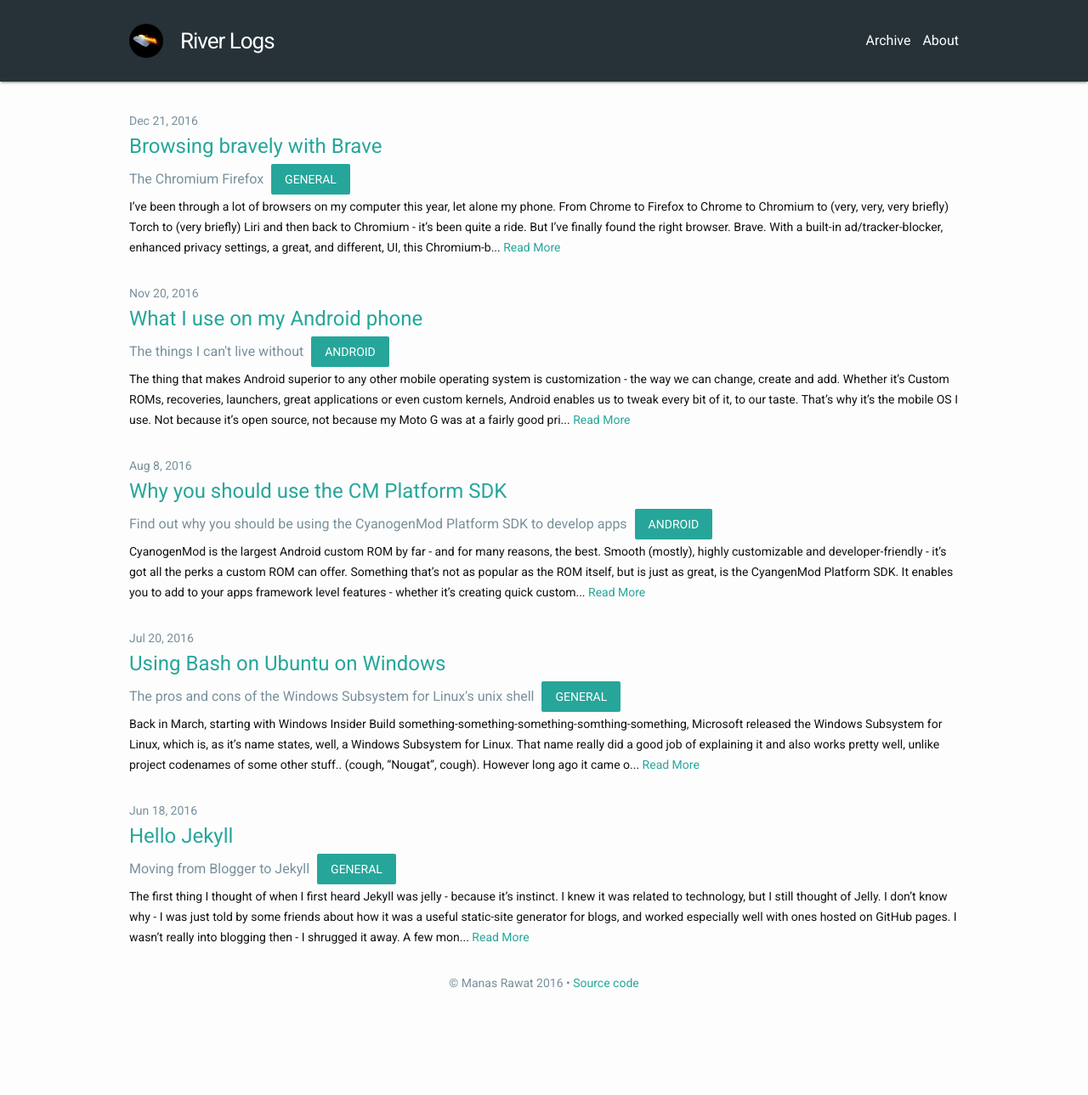
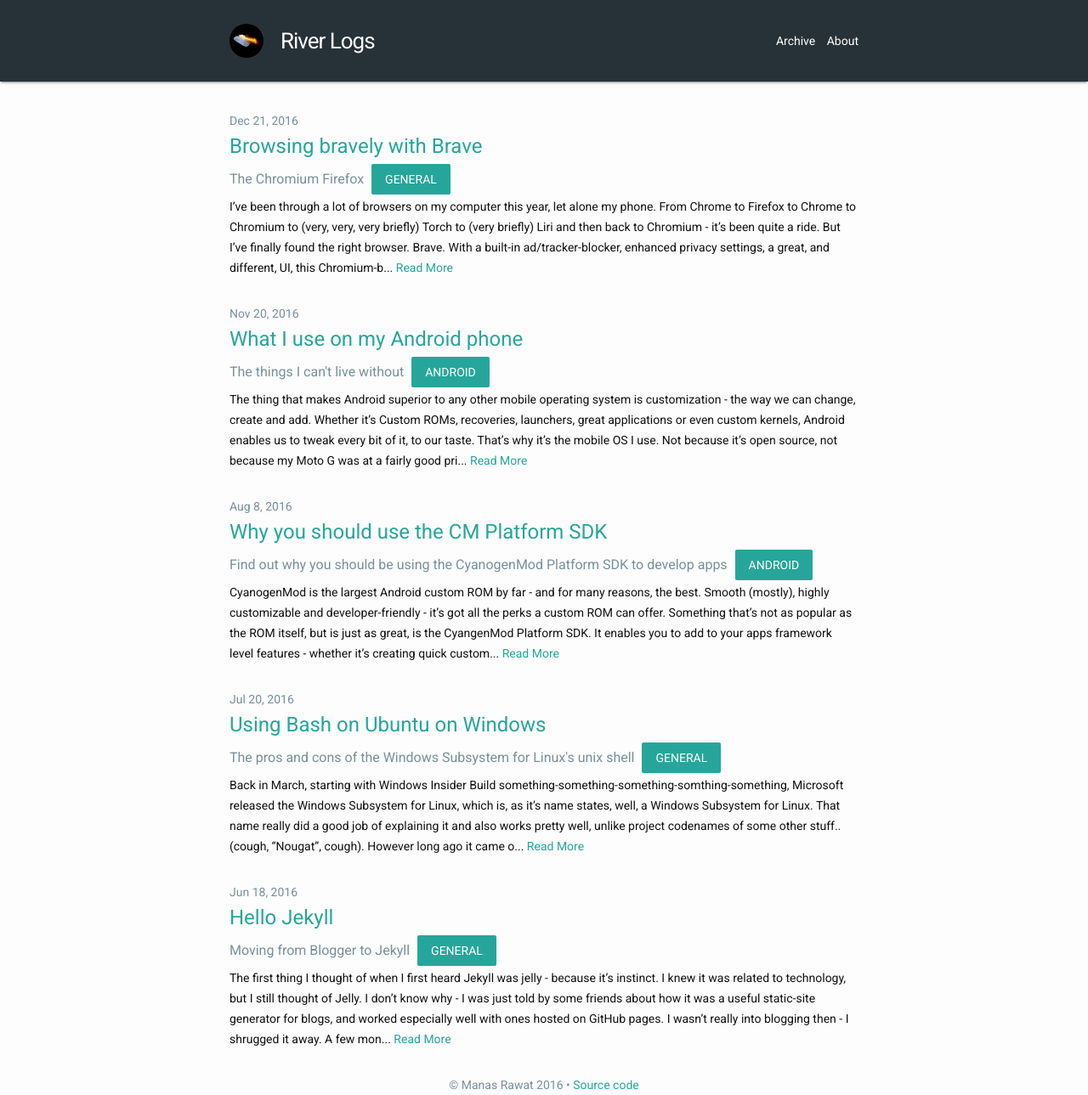
Before and after one commit to manasrawat/manasrawat.github.io, a Jekyll site: the page built from index.html, in a window 1280 px wide and 1289 px high. Shown: the whole window at 85% size. Built offline with Jekyll 4.4.1, drawn with Linux system fonts in a browser that asks for light colours; nearby versions of some CDN libraries.

Commit message:
Rewrote a lot of code, replaced some stuff with base Jekyll

```diff
--- a/_includes/header.html
+++ b/_includes/header.html
@@ -1,9 +1,10 @@
 <link rel="stylesheet" href="{{ "/css/styles.css" | prepend: site.baseurl }}">
-<header class="mdl-card mdl-shadow--2dp">
 
-  <div class="my-wrapper">
+<header class="site-header">
 
-	<div style="display: inline-flex; align-items:center;" class="title-wrap">
+  <div class="wrapper" style="padding: 20px 30px">
+
+    <div style="display: inline-flex; align-items:center;" class="title-wrap">
 		<a href="https://github.com/munowse">
 			<img src="/res/munowse.png" title="My GitHub" style="margin-right: 20px; height: 40px; border-radius: 50%;"/>
 		</a>
@@ -25,7 +26,7 @@
 		<!--mobile navigation-->
 		<div class="nav-mobile">
 			<button id="menu" class="mdl-button mdl-js-button mdl-button--icon">
-				<i class="material-icons">more_vert</i>
+				<i class="material-icons" style="color: #ffffff">more_vert</i>
 			</button>
 			<ul class="mdl-menu mdl-menu--bottom-right mdl-js-menu" for="menu">
 				<a href="/posts-archive">
--- a/_layouts/default.html
+++ b/_layouts/default.html
@@ -7,26 +7,10 @@
 
     {% include header.html %}
 
-<header class="mdl-card mdl-shadow--2dp" style="visibility: hidden; position: relative">
-
-  <div class="my-wrapper">
-
-    <a class="site-title" href="{{ site.baseurl }}/">{{ site.title }}</a>
-
-    <nav class="site-nav">
-
-		<button id="menu" class="mdl-button mdl-js-button mdl-button--icon">
-			<i class="material-icons">more_vert</i>
-		</button>
-
-    </nav>
-
-  </div>
-
-</header>
+	<div style="height: 96px"></div>
 
     <div class="page-content">
-      <div class="my-wrapper" style="padding: 20px 30px 0 30px">
+      <div class="wrapper">
         {{ content }}
       </div>
     </div>
--- a/css/styles.css
+++ b/css/styles.css
@@ -6,8 +6,10 @@ h3 {font-size: 30px}
 h4 {font-size: 20px}
 pre { line-height: 30px; }
 p { margin: 0; }
-.mdl-card { min-height: 0; width: 100%; position: relative; overflow: inherit; position:fixed; background: #263238; color: #ffffff; border-radius: 0; }
+.mdl-card { /*min-height: 0; width: 100%; position: relative; overflow: inherit; position:fixed; background: #263238; color: #ffffff; border-radius: 0;*/ position: relative }
 .my-wrapper { width: auto; max-width: auto; padding: 20px 30px; }
+.wrapper { padding: 20px 30px 0 30px; }
+.wrapper:after, .footer-col-wrapper:after { content: none; }
 .mdl-menu__container { margin: 0 45px; }
 .site-title, .site-title:visited, .site-title:hover { color: #ffffff; text-decoration: none; font-weight: 400; }
 .nav-item { color: #ffffff; text-decoration: none; font-family: 'Roboto', sans-serif; font-weight: 400; display: inline-block; }
@@ -22,22 +24,18 @@ p { margin: 0; }
 .site-nav .menu-icon { display: none; }
 .site-nav .page-link { color: #111; line-height: 1.5; }
 .site-nav .page-link:not(:last-child) { margin-right: 20px; }
+.site-header { background: #263238; border: none; position:fixed; width: 100%; z-index:1000; box-shadow: 0 2px 2px 0 rgba(0,0,0,.14),0 3px 1px -2px rgba(0,0,0,.2),0 1px 5px 0 rgba(0,0,0,.12); }
 .mdl-button:hover, .mdl-button:active { background-color: transparent; }
 .mdl-menu__item:active { background-color: transparent; }
 .mdl-menu__item:hover { color: #26a69a; background-color: transparent; }
-@media screen and (max-width: 1049px) {
+/*desktop*/
+.nav-desktop { display: block; }
+.nav-mobile { display: none; }
+.mdl-menu__container.is-visible, .mdl-menu__container.is-animating { right: 9.6% !important; }
+/*mobile*/
+@media screen and (max-width: 800px) {
 .nav-desktop { display: none; }
 .nav-mobile { display: block; }
 .site-nav { position: absolute; top: 19px; right: 20px; background-color: #263238; border: none; border-radius: 0; text-align: right; }
 .mdl-menu__container { margin: 0 16px; }
 }
-@media screen and (min-width: 1050px) {
-.nav-desktop { display: block; }
-.nav-mobile { display: none; }
-.mdl-button--icon { margin-right: 10%; }
-.post-list, .post { margin: 0 10% 0 10%; }
-.title-wrap { margin-left: 10%; }
-.mdl-menu__container.is-visible, .mdl-menu__container.is-animating { right: 9.6% !important; }
-.site-nav { margin-right: 10% }
-.mdl-button--raised { margin-left: 10% }
-}
--- a/index.html
+++ b/index.html
@@ -1,13 +1,14 @@
 ---
 layout: default
 ---
-<div class="home">
+<style>
+.site-title { pointer-events: none; cursor: default; }
+</style>
 
 <ul class="post-list">
 	{% for post in site.posts %}
 	<li>
 		<p class="post-meta">{{ post.date | date: "%b %-d, %Y" }}</p>
-
         <h2 class="post-container">
           <a class="post-link" href="{{ post.url | prepend: site.baseurl }}">{{ post.title }}</a>
 		  <div class="post-description">
@@ -26,5 +27,3 @@ layout: default
 	</li>
 	{% endfor %}
 </ul>
-
-</div>
```
Lines whose indentation alone changed are shown as unchanged.
